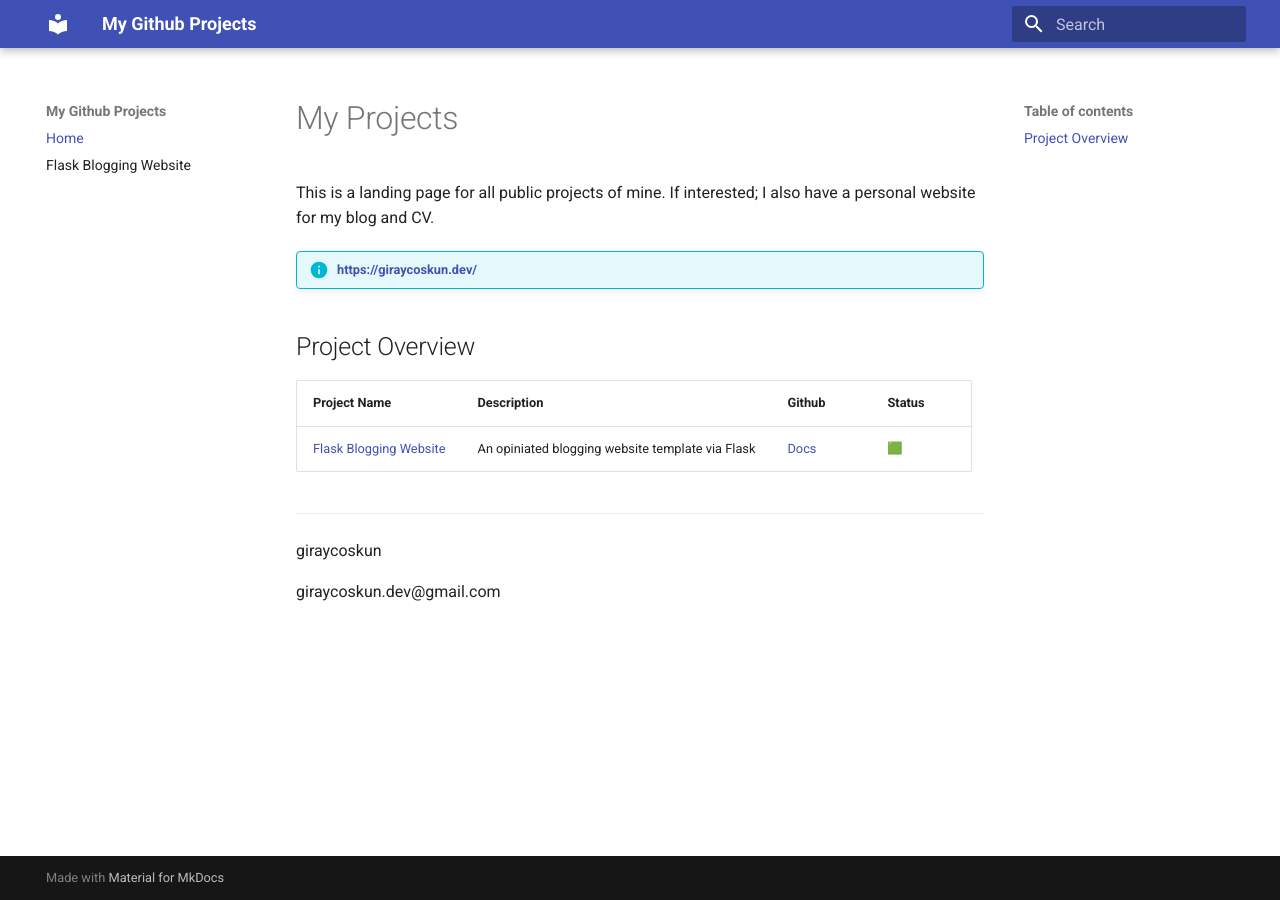
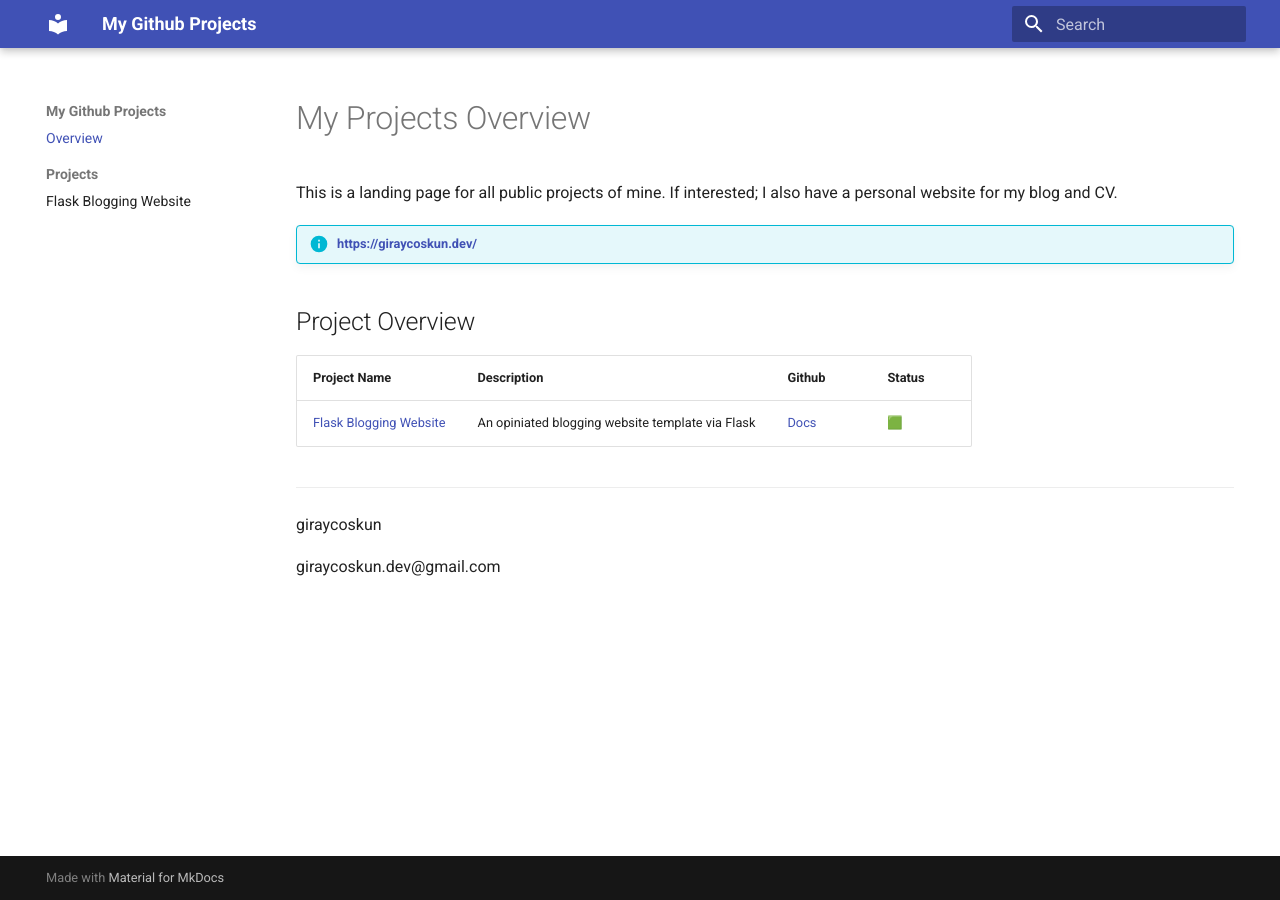
Before and after one commit to giraycoskun/giraycoskun.github.io, an MkDocs documentation site: the page built from docs/index.md, in a window 1280 px wide. Built offline with MkDocs 1.6.1 and Material for MkDocs 9.7.7, drawn with Linux system fonts in a browser that asks for light colours; emoji names are drawn with the system emoji font.

Commit message:
updated packages & project structure

```diff
--- a/docs/index.md
+++ b/docs/index.md
@@ -1,4 +1,9 @@
-# My Projects
+---
+hide:
+  - toc
+---
+
+# My Projects Overview
 
 This is a landing page for all public projects of mine.
 If interested; I also have a personal website for my blog and CV.
@@ -10,7 +15,7 @@ If interested; I also have a personal website for my blog and CV.
 
 | Project Name                                          | Description                                      | Github                                                        | Status         |
 | ----------------------------------------------------- | ------------------------------------------------ | ------------------------------------------------------------- | -------------- |
-| [Flask Blogging Website](./flask-blogging-website.md) | An opiniated blogging website template via Flask | [Docs](https://giraycoskun.github.io/Flask-Blogging-Website/) | :green_square: |
+| [Flask Blogging Website](./projects/flask-blogging-website.md) | An opiniated blogging website template via Flask | [Docs](https://giraycoskun.github.io/Flask-Blogging-Website/) | :green_square: |
 
 ---
 
--- a/mkdocs.yml
+++ b/mkdocs.yml
@@ -3,7 +3,13 @@ site_name: My Github Projects
 theme:
   name: material
   features:
+    - navigation.instant
+    - navigation.tracking
+    - navigation.sections
+    - navigation.expand
     - navigation.indexes
+    - toc.follow
+
 
 markdown_extensions:
   - attr_list
@@ -17,5 +23,6 @@ markdown_extensions:
       emoji_generator: !!python/name:materialx.emoji.to_svg
 
 nav:
-  - Home: index.md
-  - Flask Blogging Website: flask-blogging-website.md
+  - Overview: index.md
+  - Projects:
+    - Flask Blogging Website: projects/flask-blogging-website.md
```
Also changed, not shown: docs/projects/flask-blogging-website.md (renamed from docs/flask-blogging-website.md), 1 other file.
